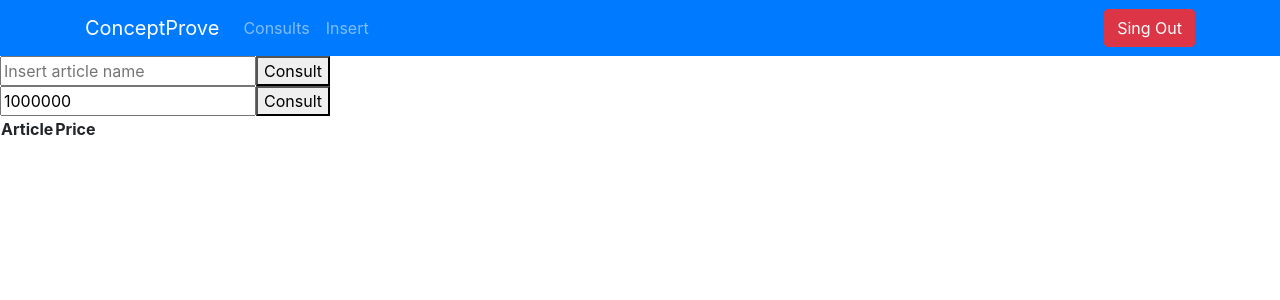
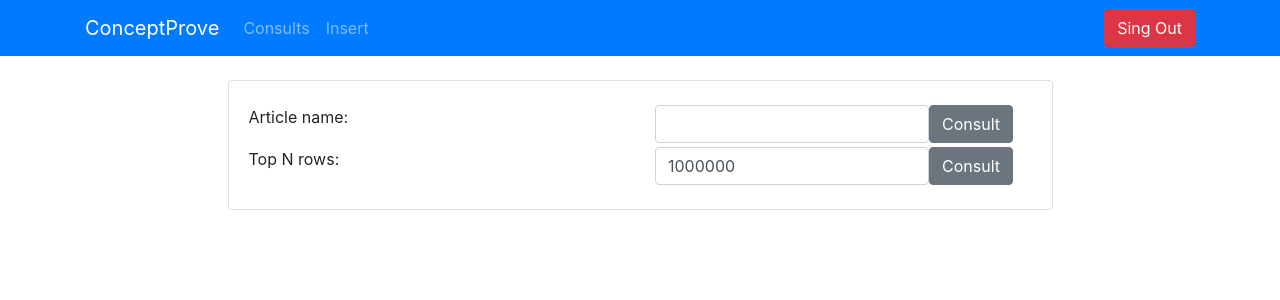
Before and after one commit to Vega-Luis/vue-frontend, a Vue app: page /consults in a window 1280 px wide. Shown: the top 300 px of the page. Built offline with nearby package versions, Linux system fonts and the light colour scheme.

Commit message:
feat: adding consults and insert styles

```diff
--- a/src/App.vue
+++ b/src/App.vue
@@ -6,16 +6,12 @@
 </template>
 
 <script>
-import NavBar from "./components/NavBar.vue"
+import NavBar from "./components/NavBar.vue";
 import Login from "./components/Login.vue";
 import Consults from "./components/Consults.vue";
 import Insert from "./components/Insert.vue";
+
 export default {
-  data() {
-    return {
-      currentRouteName: 'consults',
-    }
-  },
   name: "App",
   components: {
     NavBar,
@@ -25,9 +21,9 @@ export default {
   },
   computed: {
     isLoginPage() {
-      console.log(this.$route.path)
-      return this.$route.path == '/login'
-    }
-  }
+      console.log(this.$route.path);
+      return this.$route.path == "/login";
+    },
+  },
 };
 </script>
--- a/src/components/Consults.vue
+++ b/src/components/Consults.vue
@@ -1,45 +1,55 @@
 <template>
-<div> <div>
-    <div class="consults-container">
   <div>
-            <form @submit.prevent="consultByName">
-            <input type="text" v-model="consult.pattern" placeholder="Insert article name">
-            <button>Consult</button>
-            </form>
+    <b-container>
+      <b-row align-v="stretch" align-h="center">
+        <b-col md="9" class="mt-4">
+          <b-card>
+            <b-row class="my-1">
+              <b-col col-bg="primary">
+                <label>Article name:</label>
+              </b-col>
+              <b-col>
+                <b-form inline @submit.prevent="consultByName">
+                  <b-form-group>
+                    <b-form-input v-model="consult.pattern" type="text">
+                    </b-form-input>
+                    <b-button type="submit" variant="secondary"
+                      >Consult</b-button
+                    >
+                  </b-form-group>
+                </b-form>
+              </b-col>
+            </b-row>
+            <b-row class="my-1">
+              <b-col>
+                <label>Top N rows:</label>
+              </b-col>
+              <b-col>
+                <b-form inline @submit.prevent="consultTopAmount">
+                  <b-form-group>
+                    <b-form-input v-model="consult.rowAmount" type="text">
+                    </b-form-input>
+                    <b-button type="submit" variant="secondary"
+                      >Consult</b-button
+                    >
+                  </b-form-group>
+                </b-form>
+              </b-col>
+            </b-row>
+          </b-card>
+          <div class="mt-5">
+            <b-table striped small dark bordered :items="articles"> </b-table>
           </div>
-        <div>
-            <form @submit.prevent="consultTopAmount">
-            <input type="number"  v-model="consult.rowAmount" placeholder="Insert number of rows">
-            <button>Consult</button>
-            </form>
-        </div>
-
-    </div>
-    </div>
-    <div>
-        <table>
-            <thead>
-                <tr>
-                    <th>Article</th>
-                    <th>Price</th>
-                </tr>
-            </thead>
-            <tbody>
-                <tr v-for="article of articles">
-                    <td>{{article.Name}}</td>
-                    <td>{{article.Price}}</td>
-                </tr>
-            </tbody>
-        </table>
-    </div>
+        </b-col>
+      </b-row>
+    </b-container>
   </div>
 </template>
 
 <script>
 class consult {
   constructor(pattern, rowAmount) {
-        this.pattern = pattern || "",
-        this.rowAmount = rowAmount || 1000000
+    (this.pattern = pattern || ""), (this.rowAmount = rowAmount || 1000000);
   }
 }
 
@@ -47,48 +57,46 @@ export default {
   data() {
     return {
       consult: new consult(),
-            articles: []
-        }
+      articles: [],
+    };
   },
   methods: {
     consultByName() {
-            fetch('http://localhost:3000/consult_by_pattern', {
+      fetch("http://localhost:3000/consult_by_pattern", {
         method: "POST",
         body: JSON.stringify(this.consult),
         headers: {
-                    'Accept': 'application/json',
-                    'Content-Type': 'application/json'
-                }
-            }).then(res => res.json())
-            .then(data => {
+          Accept: "application/json",
+          "Content-Type": "application/json",
+        },
+      })
+        .then((res) => res.json())
+        .then((data) => {
           this.articles = data;
-                console.log(this.articles)
+          console.log(this.articles);
         });
-            this.consult = new consult()
-
-
+      this.consult = new consult();
     },
     consultTopAmount() {
-            fetch('http://localhost:3000/consult_by_amount', {
+      fetch("http://localhost:3000/consult_by_amount", {
         method: "POST",
         body: JSON.stringify(this.consult),
         headers: {
-                    'Accept': 'application/json',
-                    'Content-Type': 'application/json'
-                }
-            }).then(res => res.json())
-            .then(data => {
+          Accept: "application/json",
+          "Content-Type": "application/json",
+        },
+      })
+        .then((res) => res.json())
+        .then((data) => {
           this.articles = data;
-                console.log(this.articles)
+          console.log(this.articles);
         });
-            this.consult = new consult()
-
-        }
-    }
-
-}
+      this.consult = new consult();
+      this.row = 0;
+    },
+  },
+};
 </script>
 
 <style>
-
 </style>
--- a/src/components/Insert.vue
+++ b/src/components/Insert.vue
@@ -1,54 +1,81 @@
 <template>
   <div>
-<div>
-    <form @submit.prevent="insertArticle">
-        <input type="text" v-model="article.name" placeholder="Article name" required>
-        <input type="number"  v-model="article.price" step="any" placeholder="Article price" required>
-        <button type="submit">Insert</button>
-
-    </form>
-</div>
+    <b-container>
+      <b-row>
+        <b-col class="mt-5">
+          <b-card>
+            <b-form @submit.prevent="insertArticle">
+              <b-form-group
+                label="Article name:"
+                label-for="input-1"
+                label-align="left"
+              >
+                <b-form-input
+                  id="input-1"
+                  v-model="article.name"
+                  type="text"
+                  required
+                >
+                </b-form-input>
+              </b-form-group>
+              <b-form-group
+                label="Article price"
+                label-for="input-2"
+                label-align="left"
+              >
+                <b-form-input
+                  id="input-2"
+                  v-model="article.price"
+                  type="number"
+                  step="any"
+                  required
+                ></b-form-input>
+              </b-form-group>
+              <b-button type="submit" variant="secondary">Insert</b-button>
+            </b-form>
+          </b-card>
+        </b-col>
+      </b-row>
+    </b-container>
   </div>
 </template>
 
 <script>
 class article {
-    constructor (name, price) {
-        this.name = name,
-        this.price = price
+  constructor(name, price) {
+    (this.name = name), (this.price = price);
   }
 }
 
 export default {
   data() {
     return {
-            article: new article()
-        }
+      article: new article(),
+    };
   },
   methods: {
     insertArticle() {
-            fetch('http://localhost:3000/insert', {
+      fetch("http://localhost:3000/insert", {
         method: "POST",
         body: JSON.stringify(this.article),
         headers: {
-                    'Accept': 'application/json',
-                    'Content-Type': 'application/json'
+          Accept: "application/json",
+          "Content-Type": "application/json",
+        },
+      })
+        .then((res) => res.json())
+        .then(function (data) {
+          if (data.access != true) {
+            window.alert("Insertion failed");
+          } else {
+            window.alert("Insertion successfull");
           }
-            }).then(res => res.json())
-            .then(function(data) {
-                if(data.access != true) {
-                    window.alert("Insertion failed")
-                } else {
-                    window.alert("Insertion successfull")
-                }
-            })
-            this.article = new article()
-        }
-    }
-
-}
+        });
+      this.article = new article();
+    },
+  },
+};
 </script>
 
 <style>
-
 </style>
--- a/src/components/Login.vue
+++ b/src/components/Login.vue
@@ -1,13 +1,10 @@
 <template>
   <div>
-    <b-container >
+    <b-container>
       <b-row align-v="stretch" align-h="center">
         <b-col md="4" class="mt-5 pt-5">
-          <b-card
-            border-variant="light"
-            align="center"
-            title="ConceptProve">
-            </b-card>
+          <b-card border-variant="light" align="center" title="ConceptProve">
+          </b-card>
           <b-card bg-variant="light">
             <b-form @submit.prevent="checkCredentials">
               <b-form-group
@@ -22,6 +19,7 @@
                   size="sm"
                   v-model="credentials.userName"
                   type="text"
+                  required
                 ></b-form-input>
               </b-form-group>
               <b-form-group
@@ -41,7 +39,9 @@
                 </b-form-input>
               </b-form-group>
 
-              <b-button block type="submit" variant="primary" size="sm">Sign In</b-button>
+              <b-button block type="submit" variant="primary" size="sm"
+                >Sign In</b-button
+              >
             </b-form>
           </b-card>
         </b-col>
```
Lines whose indentation alone changed are shown as unchanged.
